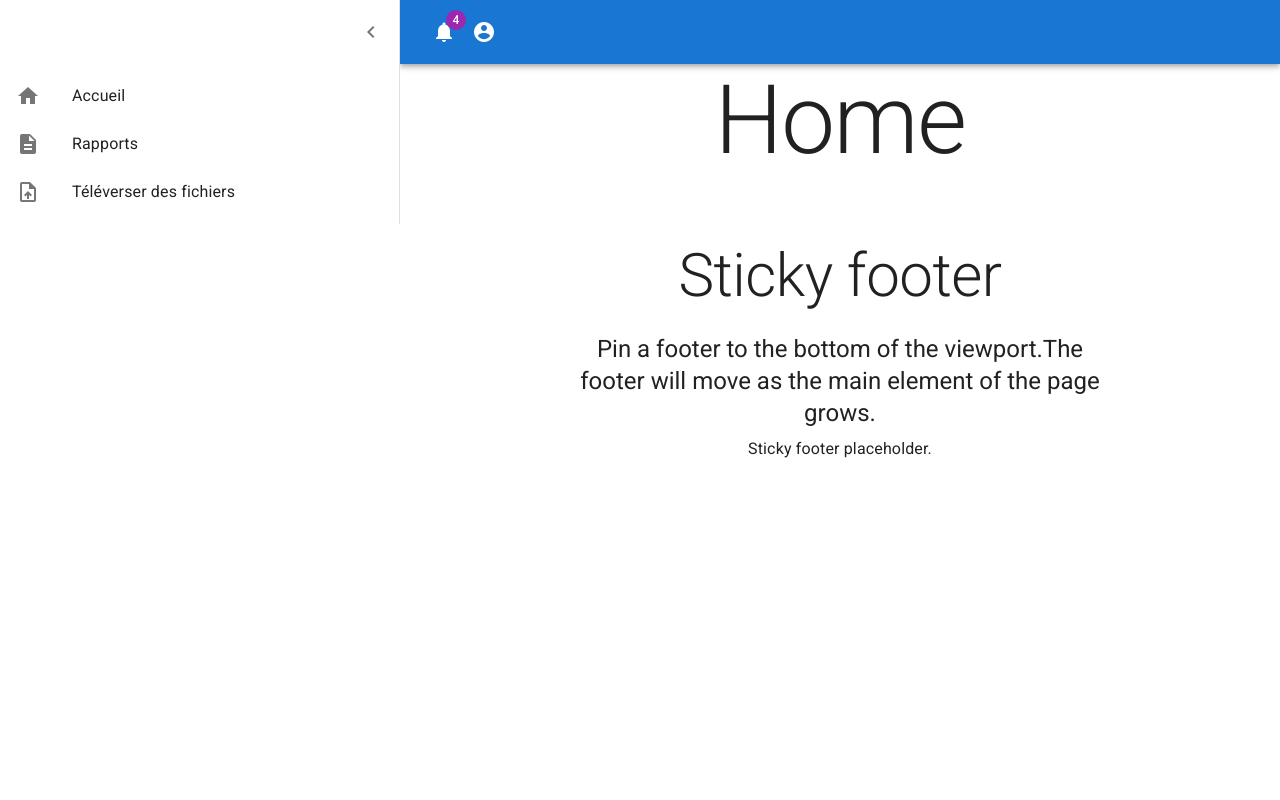
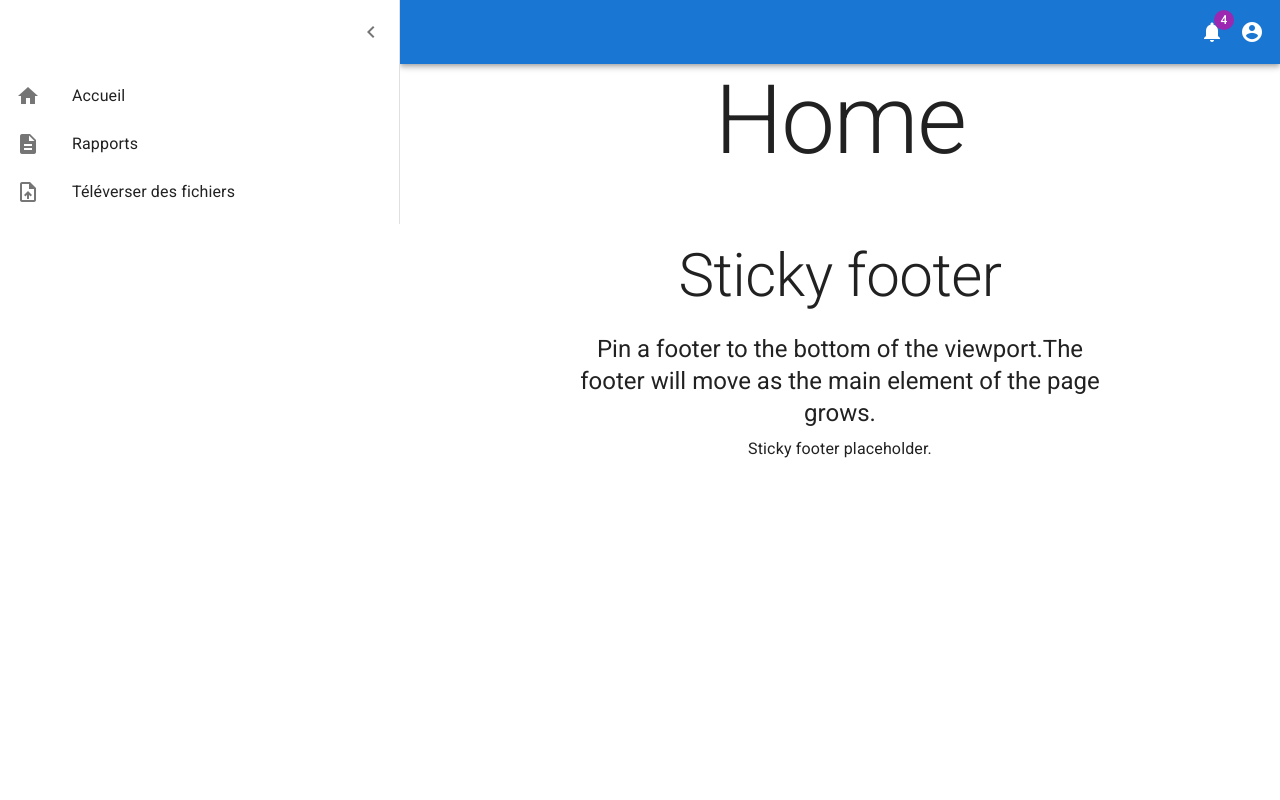
Before and after one commit to 0xD34DC0DE/ProjetIntegreTeam4, a React (Create React App) app in the folder frontend/: page /home in a window 1280 px wide. Shown: the top 800 px of the page. Built offline with nearby package versions, Linux system fonts and the light colour scheme.

Commit message:
Aligned TopBar icons and fixed floating bug

```diff
--- a/frontend/src/components/Home.js
+++ b/frontend/src/components/Home.js
@@ -11,7 +11,15 @@ const Home = () => {
     <>
       <TopBar setOpen={setOpen} open={open} />
       <SideBar setOpen={setOpen} open={open} />
-      <Typography variant="h1">Home</Typography>
+      <Typography
+        variant="h1"
+        component="h1"
+        sx={{
+          clear: "right",
+        }}
+      >
+        Home
+      </Typography>
       <StickyFooter />
     </>
   );
--- a/frontend/src/components/SideBar.js
+++ b/frontend/src/components/SideBar.js
@@ -59,9 +59,9 @@ function SideBar({ setOpen, open }) {
           </IconButton>
         </Toolbar>
         <List>
-          {drawerListItems.map((item) => {
+          {drawerListItems.map((item, key) => {
             return (
-              <ListItemButton>
+              <ListItemButton key={key}>
                 <ListItemIcon>
                   <Icon>{item[1]}</Icon>
                 </ListItemIcon>
--- a/frontend/src/components/TopBar.js
+++ b/frontend/src/components/TopBar.js
@@ -22,7 +22,14 @@ const TopBar = ({ open }) => {
   return (
     <ThemeProvider theme={mdTheme}>
       <AppBar position="static" open={open}>
-        <Toolbar>
+        <Toolbar
+          sx={{
+            display: "flex",
+            alignItems: "center",
+            justifyContent: "flex-end",
+            px: [1],
+          }}
+        >
           <IconButton color="inherit">
             <Badge badgeContent={4} color="secondary">
               <Icon>notifications</Icon>
```
